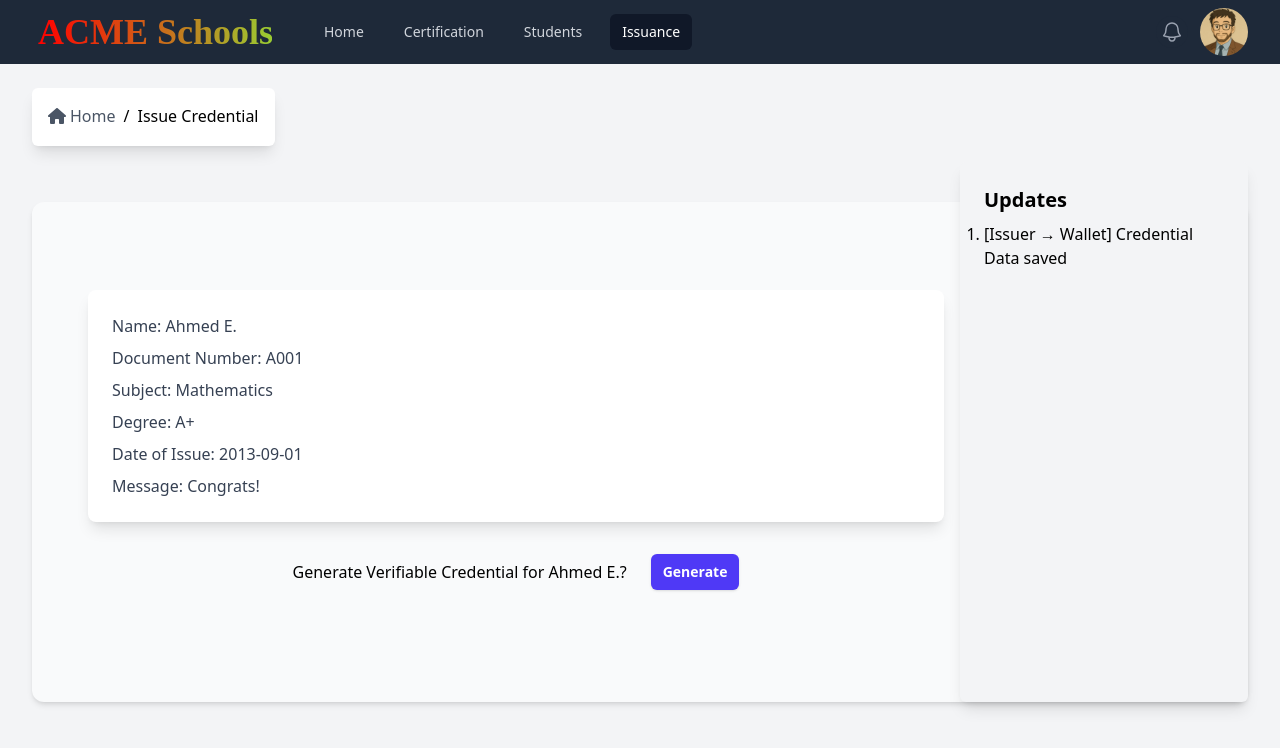
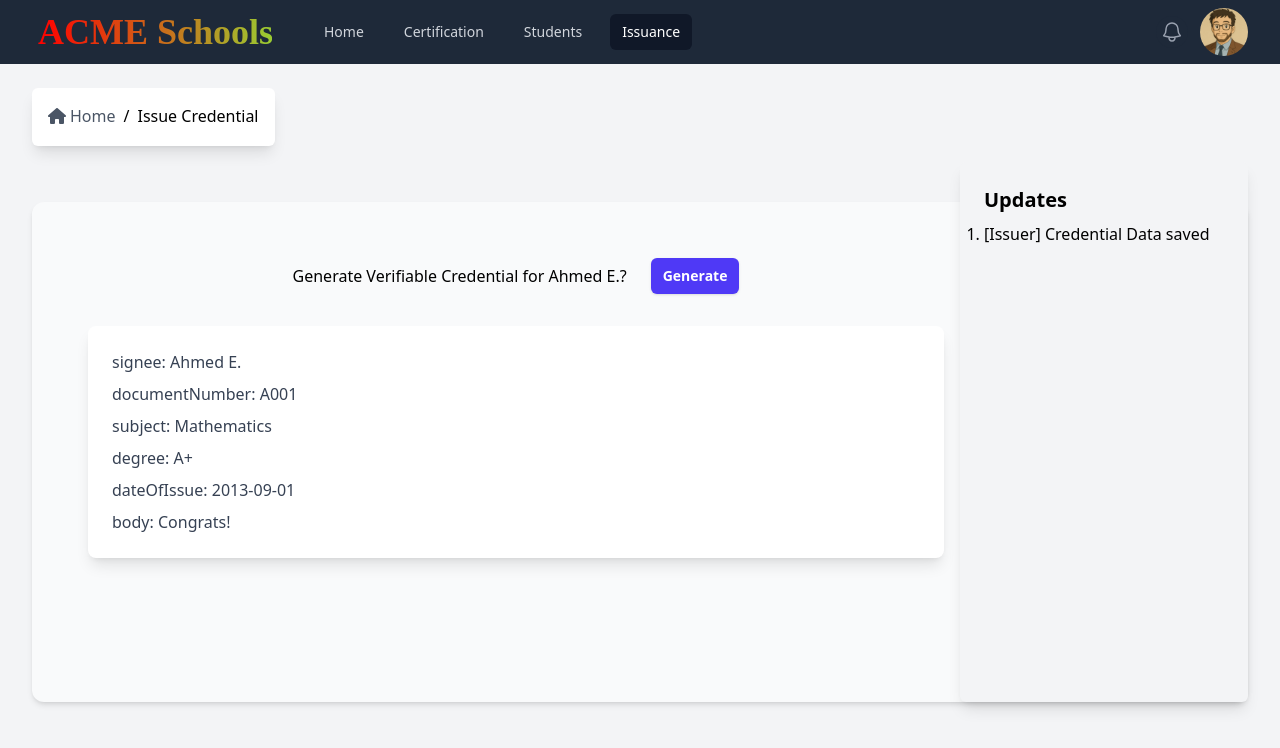
Before and after one commit to c4dt/SWIYU-demo, a Nuxt app: page /issuer/issue in a window 1280 px wide. Both pictures are taken after a click on the button "Save". Shown: the top 748 px of the page. Built offline with nearby package versions, Linux system fonts and the light colour scheme.

Commit message:
refactor: cleans up the issuance process

```diff
--- a/app/pages/issuer/issue.vue
+++ b/app/pages/issuer/issue.vue
@@ -28,39 +28,15 @@
 
   <div class="flex mt-14 shadow-md min-h-[500px] rounded-xl bg-gray-50">
     <div class="flex-1 p-4 mt-10 ml-10">
+      <IssuerGenerateVC
+        v-if="stage !== Stage.CREDENTIAL_FORM"
+        @add-to-log="addToLog"
+        :credentialData="CredentialData"
+      />
       <IssuerDiplomaCredentialForm
-        v-if="step === Step.VC_FORM"
         @diploma-object-created="createCredentialData"
         @add-to-log="addToLog"
       />
-
-      <template v-else>
-        <div
-          class="container mx-auto max-w-4xl bg-white rounded-lg shadow-lg p-6 my-8 space-y-2 font-medium text-gray-700"
-        >
-          <p v-for="(value, key) in credentialDisplayData" :key="key">
-            {{ key }}: <span class="font-normal">{{ value }}</span>
-          </p>
-        </div>
-
-        <IssuerGenerateVC
-          v-if="step === Step.GENERATE_VC"
-          :credentialData="CredentialData"
-        />
-
-        <div
-          v-else-if="step === Step.SENDING_VC_TO_WALLET"
-          class="container mx-auto text-center"
-        >
-          <p>Connection established!</p>
-          <p>Connection ID: {{ connectionID }}</p>
-          <p>Sending Credential to wallet..</p>
-        </div>
-
-        <p v-else-if="step === Step.DONE" class="text-center">
-          Credential Successfully Sent to wallet
-        </p>
-      </template>
     </div>
 
     <div class="w-72 bg-gray-100 p-6 -mt-10 rounded-md shadow-lg">
@@ -79,57 +55,29 @@
 <script setup lang="ts">
 definePageMeta({ layout: "acme" });
 
-import type {
-  ActionLog,
-  DiplomaSchema,
-} from "~/services/VerifiableCredential";
+import type { ActionLog, DiplomaSchema } from "~/services/VerifiableCredential";
 
-enum Step {
-  VC_FORM,
-  GENERATE_VC,
-  SENDING_VC_TO_WALLET,
-  DONE,
+enum Stage {
+  CREDENTIAL_FORM,
+  CREDENTIAL_CREATED,
+  VC_OFFER_CREATED,
+  OFFER_ACCEPTED,
 }
 
-const step = ref<Step>(Step.VC_FORM);
+const stage = ref<Stage>(Stage.CREDENTIAL_FORM);
 const CredentialData = ref<DiplomaSchema>({} as DiplomaSchema);
-const connectionID = ref<string>("");
 const logMessages = ref<ActionLog[]>([]);
-
-const credentialDisplayData = computed(() => ({
-  Name: CredentialData.value.signee,
-  "Document Number": CredentialData.value.documentNumber,
-  Subject: CredentialData.value.subject,
-  Degree: CredentialData.value.degree,
-  "Date of Issue": CredentialData.value.dateOfIssue,
-  Message: CredentialData.value.body,
-}));
 
 function createCredentialData(createdCredential: DiplomaSchema): void {
   CredentialData.value = createdCredential;
-  step.value = Step.GENERATE_VC;
-  addToLog("Credential Data saved", "Issuer");
-}
-
-function SendCredentialToWallet(walletConnectionID: string): void {
-  addToLog("Accepted connection", "Wallet", "Issuer");
-  addToLog("Sending Credential", "Issuer", "Wallet");
-  connectionID.value = walletConnectionID;
-  step.value = Step.SENDING_VC_TO_WALLET;
-
-  GenerateVC(walletConnectionID, CredentialData.value).then(() => {
-    setTimeout(() => {
-      step.value = Step.DONE;
-    }, 2000);
-  });
-
-  addToLog("Credential received successfully!", "Wallet", "Issuer");
+  stage.value = Stage.CREDENTIAL_CREATED;
+  addToLog("Credential Data saved", "Issuer", "");
 }
 
 function addToLog(
   message: string,
   source: string = "Issuer",
-  target: string = "Wallet"
+  target?: string
 ): void {
   logMessages.value.push({ source, target, message });
 }
```
